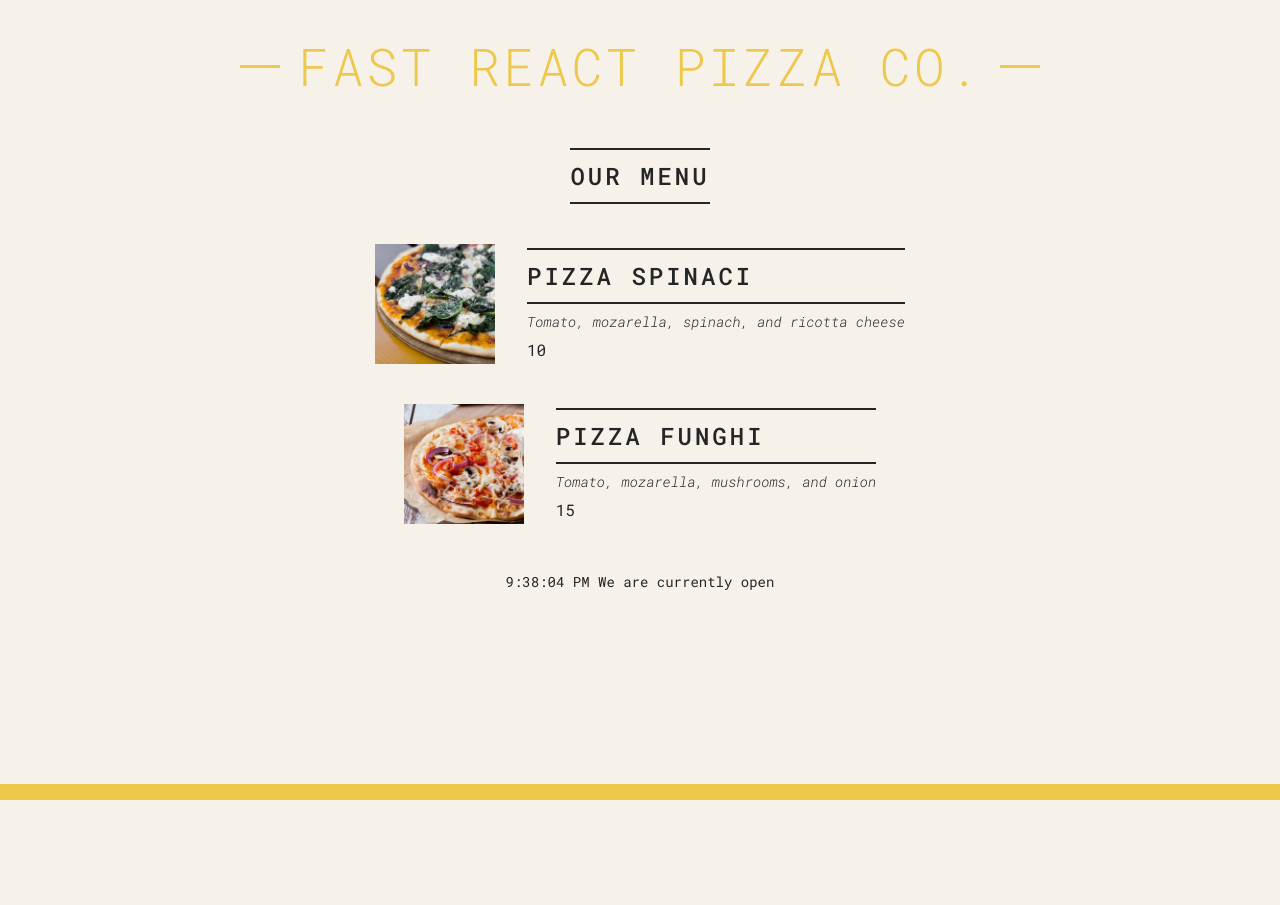
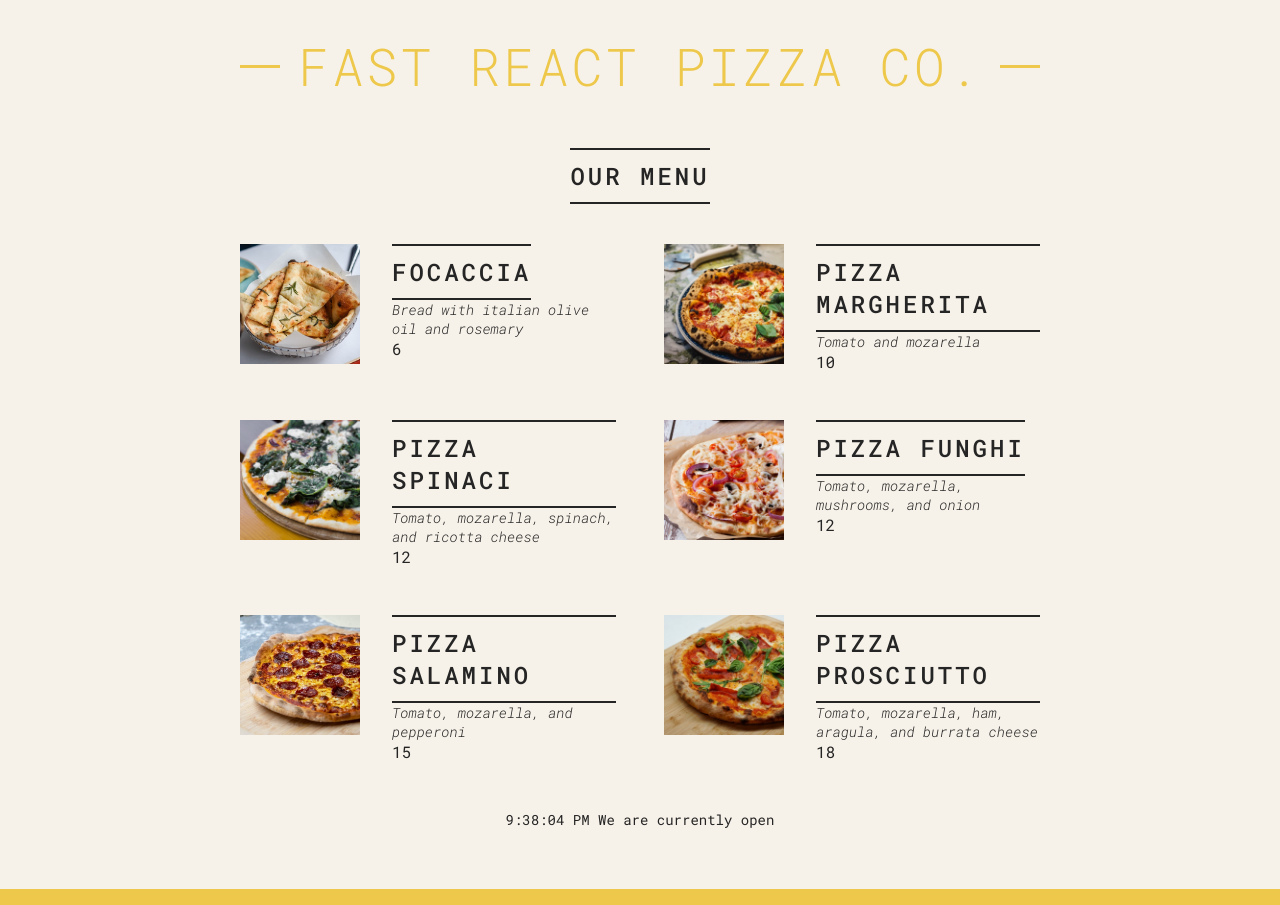
Before and after one commit to tushardongre1990/jonas-react, a React (Create React App) app: page / in a window 1280 px wide. Before the commit the page ends 800 px from the top, so only its background shows below. Built offline with nearby package versions, Linux system fonts and the light colour scheme.

Commit message:
46.rendering list

```diff
--- a/src/App.js
+++ b/src/App.js
@@ -67,7 +67,13 @@ const Menu = () => {
   return (
     <main className="menu">
       <h2>Our Menu</h2>
-      <Pizza
+
+      <ul className="pizzas">
+        {pizzaData.map((pizza) => (
+          <Pizza pizzaObj={pizza} key={pizza.name} />
+        ))}
+      </ul>
+      {/* <Pizza
         name="Pizza Spinaci"
         ingredients="Tomato, mozarella, spinach, and ricotta cheese"
         photoName="pizzas/spinaci.jpg"
@@ -78,7 +84,7 @@ const Menu = () => {
         ingredients="Tomato, mozarella, mushrooms, and onion"
         photoName="pizzas/funghi.jpg"
         price={15}
-      />
+      /> */}
     </main>
   );
 };
@@ -86,12 +92,12 @@ const Menu = () => {
 function Pizza(props) {
   return (
     <div className="pizza">
-      <img src={props.photoName} alt={props.name} />
-      <div>
-        <h2>{props.name}</h2>
-        <p>{props.ingredients}</p>
-        <span>{props.price}</span>
-      </div>
+      <img src={props.pizzaObj.photoName} alt={props.pizzaObj.name} />
+      <li>
+        <h2>{props.pizzaObj.name}</h2>
+        <p>{props.pizzaObj.ingredients}</p>
+        <span>{props.pizzaObj.price}</span>
+      </li>
     </div>
   );
 }
```
Also changed, not shown: Timetable.txt (added).
